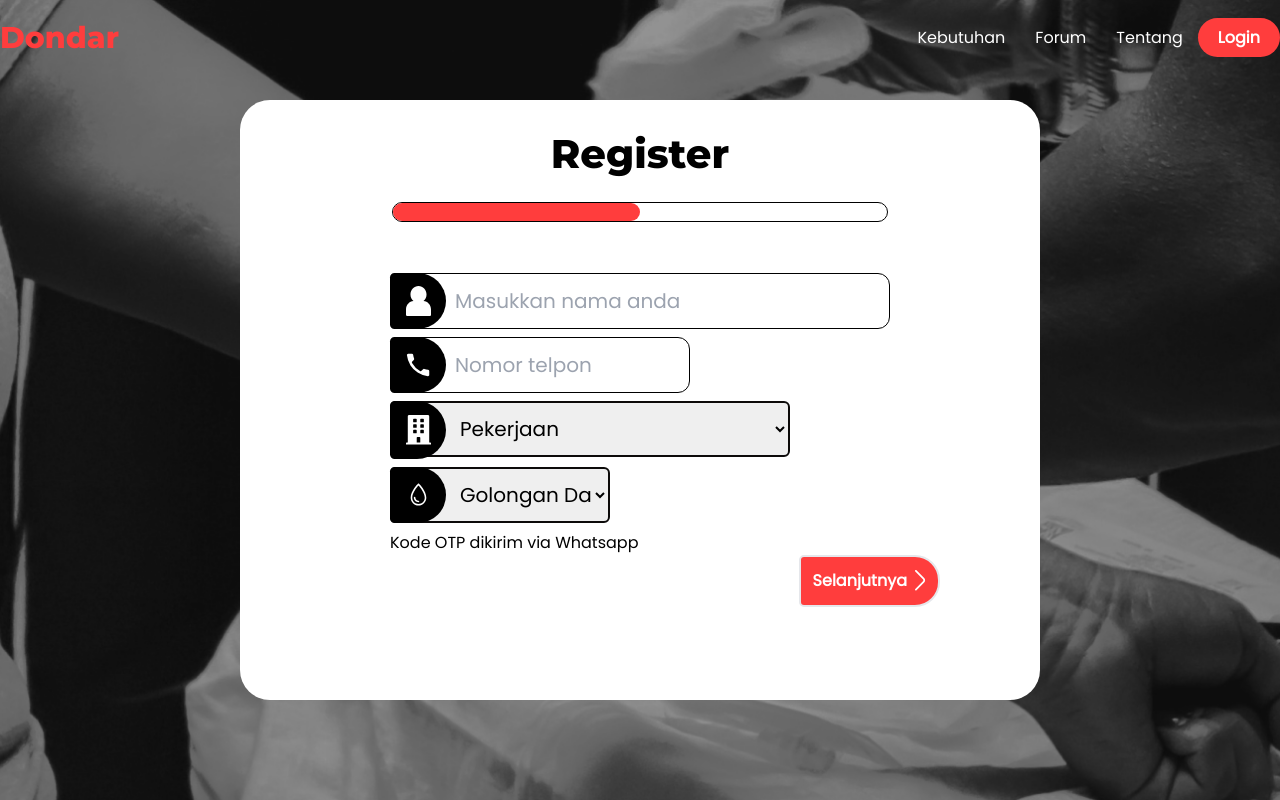
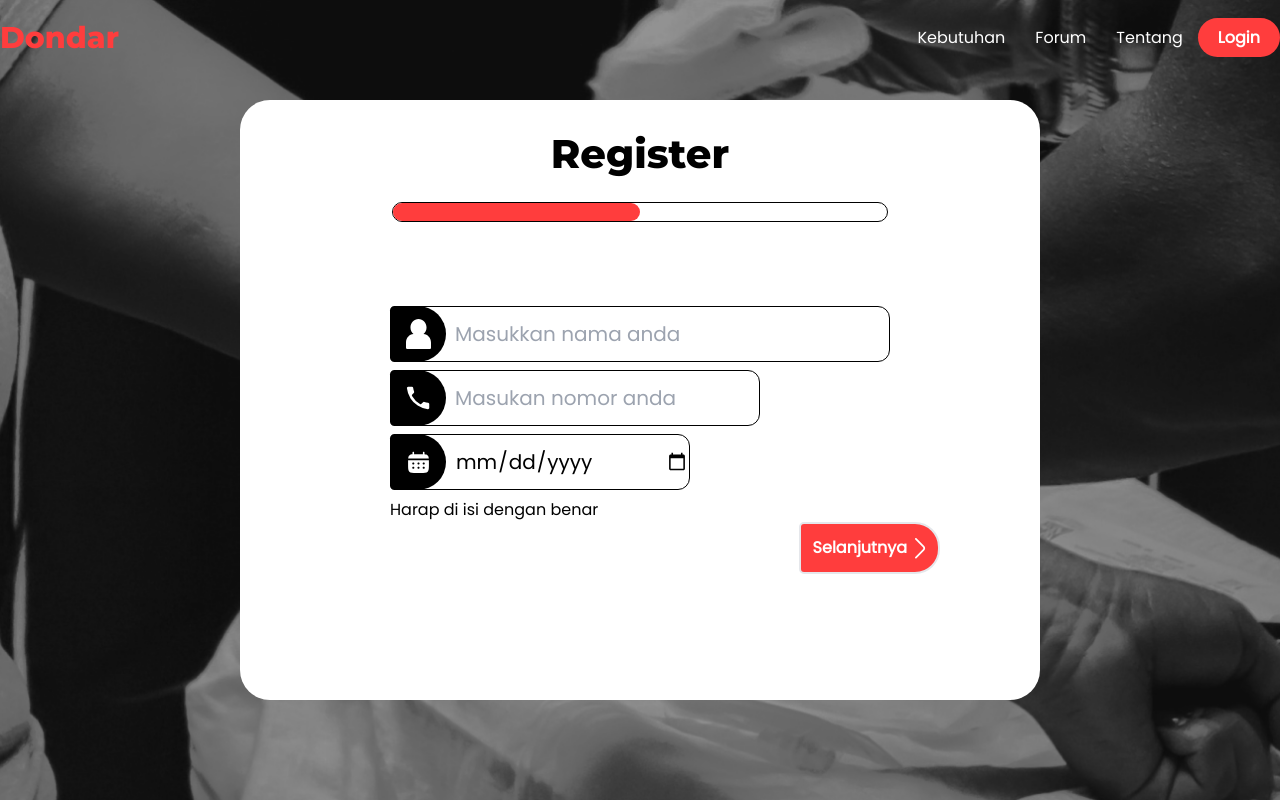
Before and after one commit to abdisavia/DonorDarahFrontEnd, a Next.js app in the folder my-app/: page /register in a window 1280 px wide. Built offline with nearby package versions, Linux system fonts and the light colour scheme.

Commit message:
new file:   my-app/public/img/solar_calendar-bold.svg 	modified:   my-app/src/app/(pages)/register/DataDiri.jsx

```diff
--- a/my-app/src/app/(pages)/register/DataDiri.jsx
+++ b/my-app/src/app/(pages)/register/DataDiri.jsx
@@ -67,40 +67,35 @@ export default function DataDiri({DataDiri, action}){
                           />
                     </div>
                           <input
-                            className="border border-black rounded-xl w-[300px] h-14 ps-[4rem] text-[20px]"
+                            className="border border-black rounded-xl w-[370px] h-14 ps-[4rem] text-[20px]"
                             type="text"
-                            placeholder="Nomor telpon"
+                            placeholder="Masukan nomor anda"
                             name="noTelp"
                           />
                 </div>
                 <Suspense fallback={<h1>Loading...</h1>}>
-                    <div className="h-[3.6rem] flex justify-start relative my-2 font-Subtitle">
-                        <div className="h-full w-14 bg-black absolute rounded-e-[100px] rounded-s-2xl flex items-center justify-center">
-                            <img
-                            src="/img/icon _Building_.svg"
-                            alt=""
-                            height={25}
-                            width={25}
-                            />
-                        </div>
-                        <Dropdown category="pekerjaan"/>
-                    </div>
                     <div className="h-auto flex justify-start relative font-Subtitle">
                         <div className="h-full w-14 bg-black absolute rounded-e-[100px] rounded-s-2xl flex items-center justify-center">
+
                             <img
                                 className="input-icon "
-                                src="/img/darah.svg"
+                                src="/img/solar_calendar-bold.svg"
                                 alt="Icon"
                                 height={25}
                                 width={25}
                             />
                         </div>
-                        <Dropdown category="golongan_darah"/>
+                        <input
+                            className="border border-black rounded-xl w-[300px] h-14 ps-[4rem] text-[20px]"
+                            type="date"
+                            placeholder="Tanggal lahir"
+                            name="ttl"
+                          />
                     </div>
                 </Suspense>
                 <div className="flex justify-start items-center mt-2">
                     <p className="tulisan text-l">
-                        Kode OTP dikirim via Whatsapp
+                        Harap di isi dengan benar
                     </p>
                 </div>
                 {errorMessage}
```
Also changed, not shown: my-app/public/img/solar_calendar-bold.svg (added).
